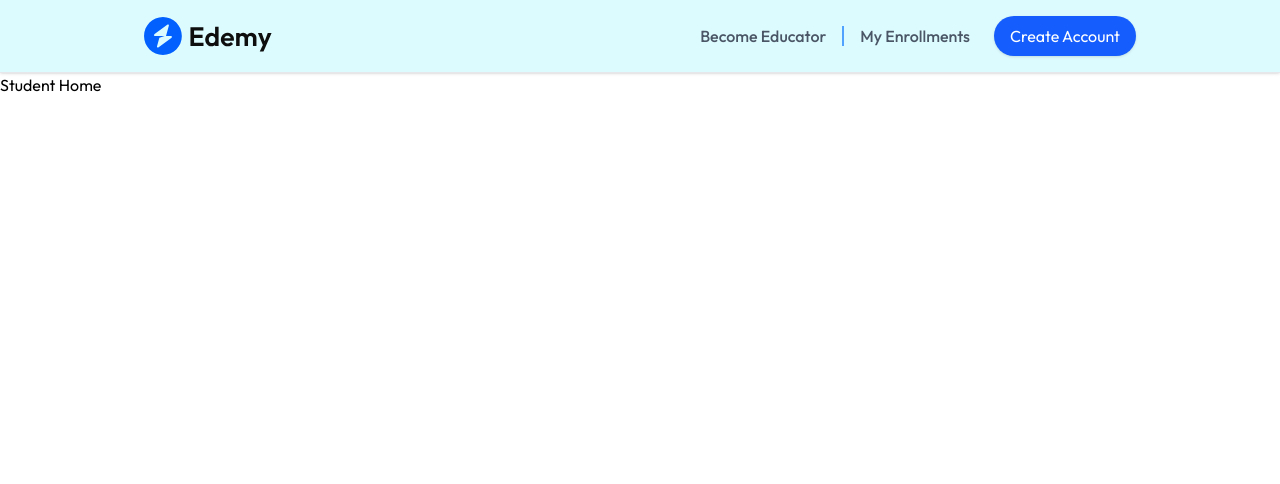
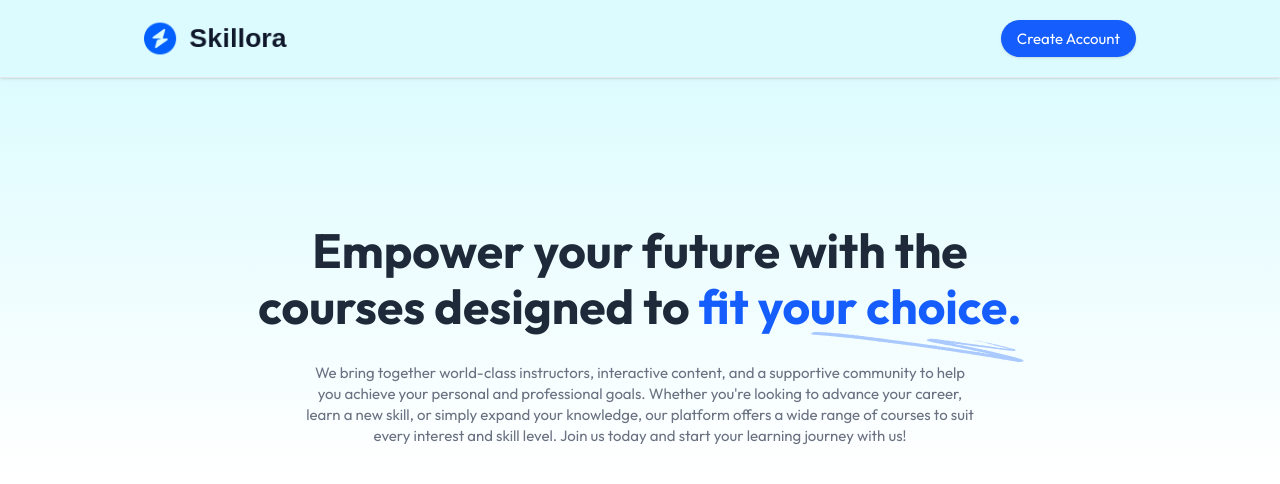
Before and after one commit to HarithaGeemal/React-LMS-System, a React (Vite) app in the folder frontend/: page / in a window 1280 px wide. Shown: the top 484 px of the page. Built offline with nearby package versions, Linux system fonts and the light colour scheme; no server answers.

Commit message:
Hero welcome section completed

```diff
--- a/frontend/src/assets/assets.js
+++ b/frontend/src/assets/assets.js
@@ -3,7 +3,7 @@ import logo_dark from './logo_dark.svg'
 import search_icon from './search_icon.svg'
 import cross_icon from './cross_icon.svg'
 import upload_area from './upload_area.svg'
-import sketch from './sktech.svg'
+import sketch from './sketch.svg'
 import microsoft_logo from './microsoft_logo.svg'
 import walmart_logo from './walmart_logo.svg'
 import accenture_logo from './accenture_logo.svg'
@@ -42,6 +42,7 @@ import profile_img from './profile_img.png'
 import profile_img2 from './profile_img2.png'
 import profile_img3 from './profile_img3.png'
 import lesson_icon from './lesson_icon.svg'
+import skilloralogo from './skillora-logo.png'
 
 
 export const assets = {
@@ -88,7 +89,8 @@ export const assets = {
     profile_img3,
     play_icon,
     blue_tick_icon,
-    lesson_icon
+    lesson_icon,
+    skilloralogo
 }
 
 export const dummyEducatorData = {
--- a/frontend/src/components/student/Hero.jsx
+++ b/frontend/src/components/student/Hero.jsx
@@ -1,9 +1,27 @@
 import React from "react";
+import { assets } from "../../assets/assets";
 
 const Hero = () =>{
     return(
-        <div>
-            <h1>Hero</h1>
+        <div className="flex flex-col items-center justify-center w-full md:pt-36 pt-20
+        px-7 md:px-0 space-y-7 text-center bg-gradient-to-b from-cyan-100/70">
+
+            <h1 className="md:text-home-heading-large text-home-heading-small relative
+            font-bold text-gray-800 max-w-3xl mx-auto">Empower your future with the courses designed to <span className="text-blue-600">fit
+                your choice.</span> <img src={assets.sketch} alt="sketch"
+                className="md:block hidden absolute -bottom-7 right-0"/>
+            </h1>
+
+            <p className="md:block hidden text-gray-500 max-w-2xl mx-auto">We bring together world-class instructors, interactive content, and a
+                supportive community to help you achieve your personal and professional goals.
+                Whether you're looking to advance your career, learn a new skill,
+                or simply expand your knowledge, our platform offers a wide range of courses to suit every interest and
+                skill level. Join us today and start your learning journey with us!
+            </p>
+
+            <p className="md:hidden text-gray-500 max-w-sm mx-auto">
+                We bring together world-class instrucors to help you achieve your professional goals.
+            </p>
         </div>
     )
 }
--- a/frontend/src/components/student/Navbar.jsx
+++ b/frontend/src/components/student/Navbar.jsx
@@ -13,11 +13,13 @@ const Navbar = () => {
     return (
 
         <div className={`flex w-full items-center justify-between px-4 sm:px-10 md:px-14 lg:px-36 border-b border-gray-200 py-4 shadow-sm sticky top-0 z-50 backdrop-blur-md ${isCourseListPage ? 'bg-white' : 'bg-cyan-100/70'}`} >
-            <img src={assets.logo} alt="Logo" className="w-28 lg:w-32
+            <img src={assets.skilloralogo} alt="Logo" className="w-42 lg:w-52
             cursor-pointer hover:scale-105 transition-transform duration-200"/>
 
             <div className="hidden md:flex items-center gap-6 text-gray-600">
                 <div className="flex items-center gap-4">
+                    {user &&
+                        <>
                             <button className="text-base font-medium hover:text-blue-600 transition-colors duration-200 cursor-pointer">
                                 Become Educator
                             </button>
@@ -25,6 +27,8 @@ const Navbar = () => {
                             <div className="h-5 w-[2px] bg-blue-400"></div>
 
                             <Link to='/my-enrollments' className="text-base font-medium hover:text-blue-600 transition-colors duration-200">My Enrollments</Link>
+                        </>
+                    }
                 </div>
 
                 {user ? <UserButton /> :
@@ -36,11 +40,15 @@ const Navbar = () => {
             {/* mobile screen view */}
 
             <div className="md:hidden flex items-center gap-6 text-gray-600">
-                <div className="flex items-center gap-8">
+                <div className="flex items-center gap-1 sm:gap-2 max-sm:text-xs">
+                    {user &&
+                        <>
                             <button className="hover:text-blue-600 transition cursor-pointer">Become Educator</button>
                             <div className="h-4 w-[2px] bg-gray-500 opacity-70"></div>
 
                             <Link to='/my-enrollments' className="hover:text-blue-600 transition">My Enrollments</Link>
+                        </>
+                    }
                 </div>
 
                 {user ? <UserButton /> :
--- a/frontend/src/index.css
+++ b/frontend/src/index.css
@@ -1,5 +1,7 @@
 @import url("https://fonts.googleapis.com/css2?family=Outfit:wght@100..900&display=swap");
 @import "tailwindcss";
+@config "../tailwind.config.cjs";
+
 
 
 *{
--- a/frontend/src/pages/student/Home.jsx
+++ b/frontend/src/pages/student/Home.jsx
@@ -1,9 +1,11 @@
 import React from 'react'
+import Hero from '../../components/student/Hero'
 
 const Home = () => {
     return (
-        <div>
-            <h1>Student Home</h1>
+        <div className='flex flex-col items-center space-y-7
+        text-center'>
+            <Hero/>
         </div>
     )
 }
--- /dev/null
+++ b/frontend/tailwind.config.cjs
@@ -0,0 +1,19 @@
+/** @type {import('tailwindcss').Config} */
+module.exports = {
+    content: [
+        "./index.html",
+        "./src/**/*.{js,ts,jsx,tsx}",
+    ],
+    theme: {
+        extend: {
+            fontSize: {
+                "course-details-heading-small": ["26px", "36px"],
+                "course-details-heading-large": ["36px", "44px"],
+                "home-heading-small": ["28px", "34px"],
+                "home-heading-large": ["48px", "56px"],
+                "default": ["15px", "21px"],
+            },
+        },
+    },
+    plugins: [],
+};
--- a/frontend/vite.config.js
+++ b/frontend/vite.config.js
@@ -4,5 +4,7 @@ import tailwindcss from '@tailwindcss/vite'
 
 // https://vite.dev/config/
 export default defineConfig({
-  plugins: [react(),tailwindcss()],
+  plugins: [react(),tailwindcss({
+    config: "./tailwind.config.cjs",
+  })],
 })
```
Also changed, not shown: frontend/src/assets/sketch.svg (renamed from frontend/src/assets/sktech.svg), frontend/src/assets/skillora-logo.png (added). Lines whose indentation alone changed are shown as unchanged.
